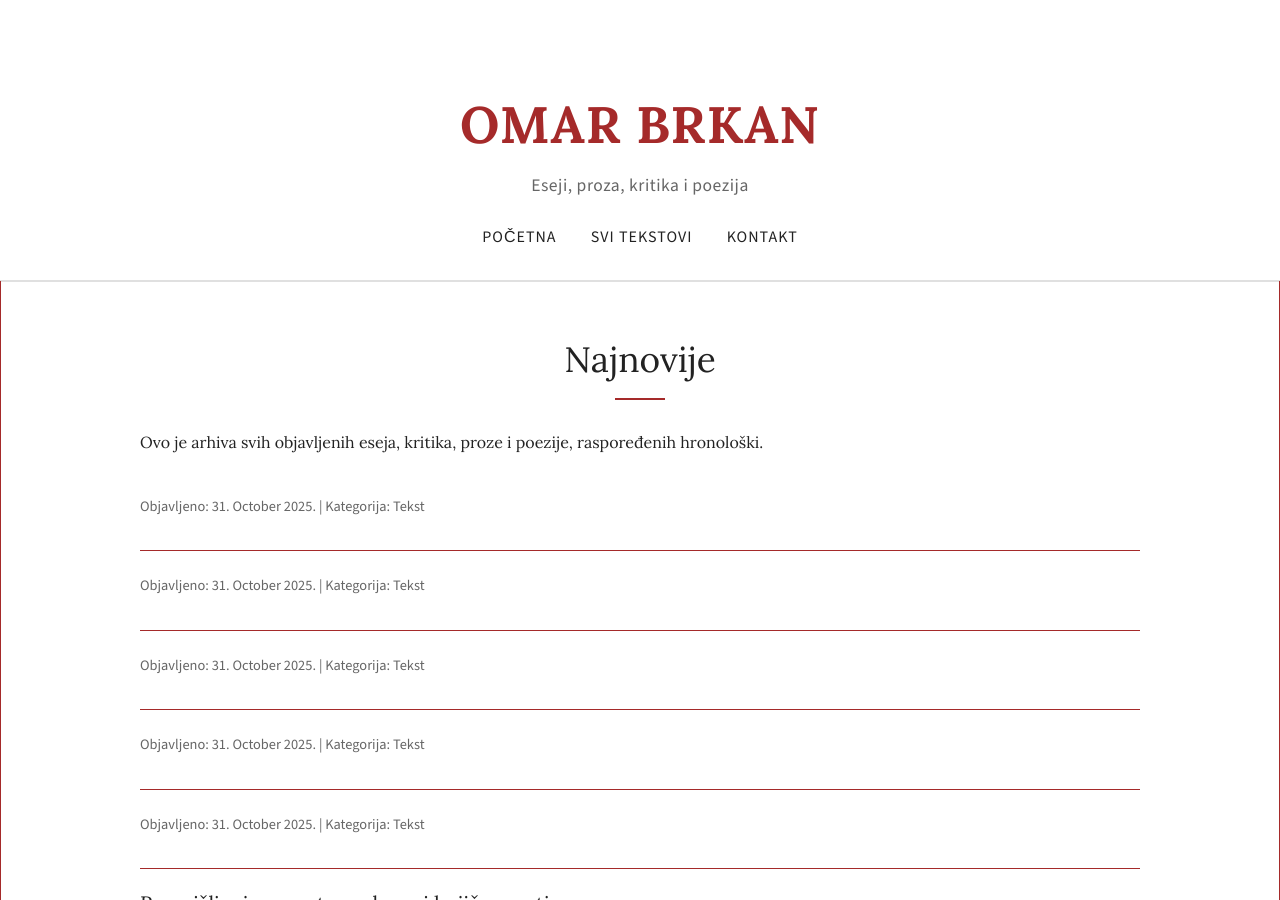
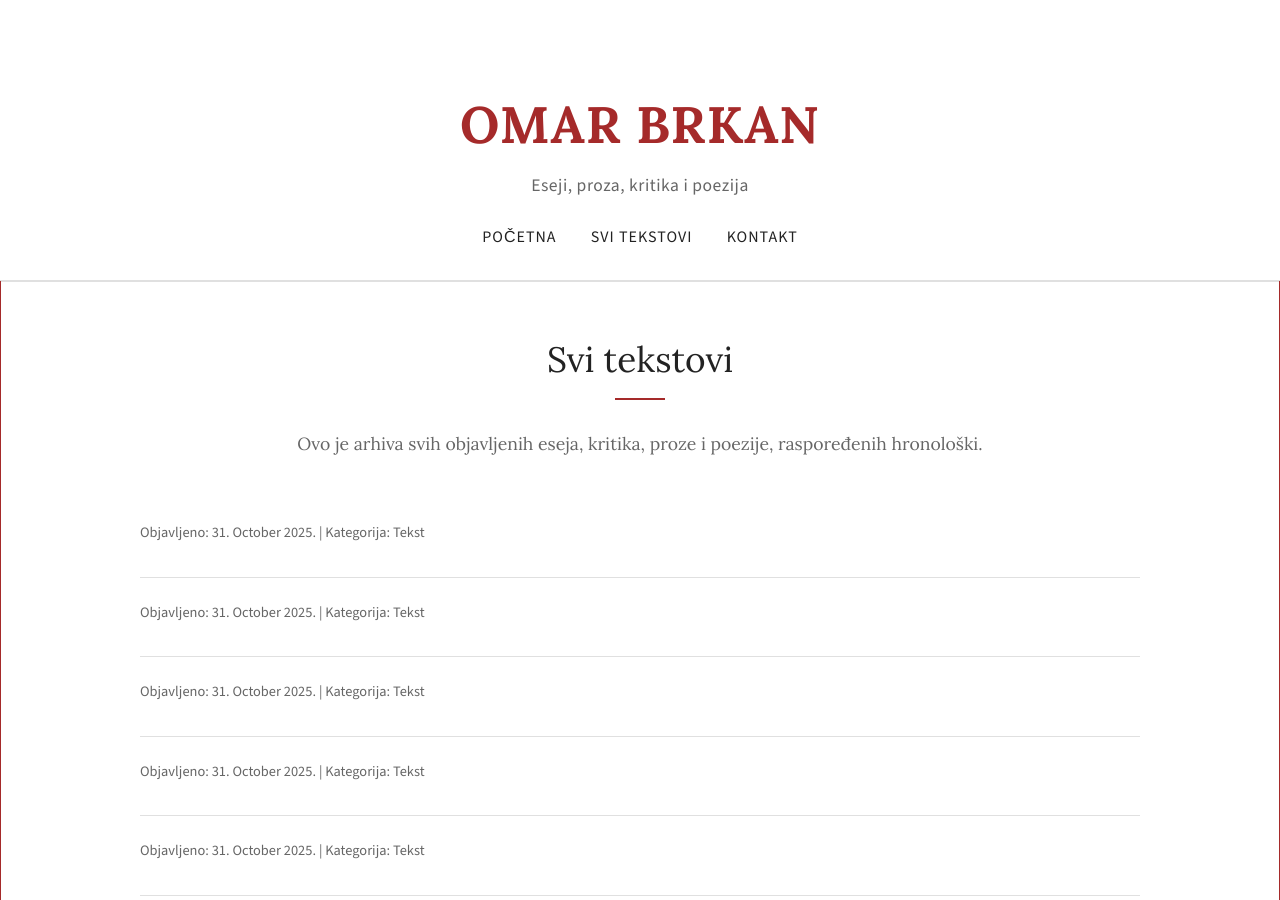
Before and after one commit to omarbrkan/omarbrkan.github.io, a Jekyll site: the page built from tekstovi.html, in a window 1280 px wide and 900 px high. Built offline with Jekyll 4.4.1, drawn with Linux system fonts in a browser that asks for light colours.

Commit message:
Update tekstovi.html

```diff
--- a/tekstovi.html
+++ b/tekstovi.html
@@ -1,23 +1,24 @@
 ---
 layout: page
-title: Najnovije
+title: Svi tekstovi
 permalink: /tekstovi
 ---
 
-<p>Ovo je arhiva svih objavljenih eseja, kritika, proze i poezije, raspoređenih hronološki.</p>
+<p style="text-align: center; font-size: 1.1em; color: var(--muted-text); margin-bottom: 40px;">
+    Ovo je arhiva svih objavljenih eseja, kritika, proze i poezije, raspoređenih hronološki.
+</p>
 
 <ul class="text-list">
     {% for post in site.posts %}
-    <li style="border-bottom: 1px solid var(--accent-border-color);">
+    <li style="border-bottom: 1px solid var(--light-border-color);">
         <a href="{{ post.url | relative_url }}">{{ post.title }}</a>
         <p class="text-meta">
             Objavljeno: {{ post.date | date: "%d. %B %Y." }} | Kategorija: {{ post.category | default: "Tekst" }}
         </p>
     </li>
     {% endfor %}
-
 </ul>
 
 {% if site.posts.size == 0 %}
-    <p>Trenutno nema objavljenih tekstova. Vratite se uskoro!</p>
+    <p style="text-align: center; margin-top: 50px; color: var(--muted-text);">Trenutno nema objavljenih tekstova. Vratite se uskoro!</p>
 {% endif %}
```
